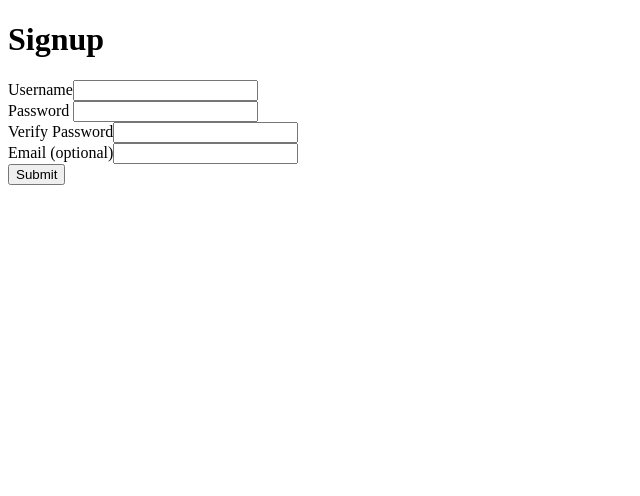
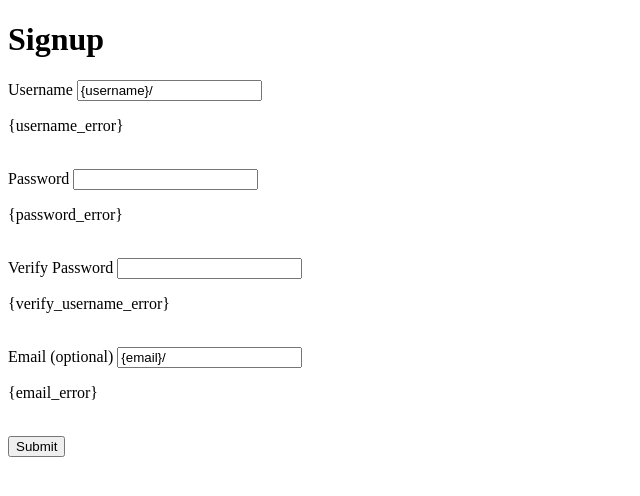
Before and after one commit to Lej0009/user-signup, a Flask app: page / in a window 1280 px wide. Shown: the top 496 px of the page, without its empty margins (0-640 px from the left). Run offline with Flask 2, Linux system fonts and the light colour scheme.

Commit message:
add error p class to each input field

```diff
--- a/templates/base.html
+++ b/templates/base.html
@@ -5,7 +5,9 @@
     <title>Signup</title>
     <style type="text/css">
         .error {
-            color: red;
+            {
+                color: red;
+            }
         }
     </style>
 </head>
@@ -15,8 +17,22 @@
     <h1>Signup</h1>
 
     <form action="/" method="post">
-        Username<input type="text" name="username" /><br> Password
-        <input type="password" name="password" /><br> Verify Password<input type="password" name="verify-password" /><br> Email (optional)<input type="text" name="email" /><br>
+        <label>Username
+            <input type="text" name="username" value={username}/>
+        </label>
+        <p class="error">{username_error}</p><br>
+        <label>Password
+            <input type="password" name="password"/>
+        </label>
+        <p class="error">{password_error}</p><br>
+        <label>Verify Password
+            <input type="password" name="verify-password" />
+        </label>
+        <p class="error">{verify_username_error}</p><br>
+        <label>Email (optional)
+            <input type="text" name="email" value={email}/>
+        </label>
+        <p class="error">{email_error}</p><br>
         <input type="submit"></input>
     </form>
 
```
